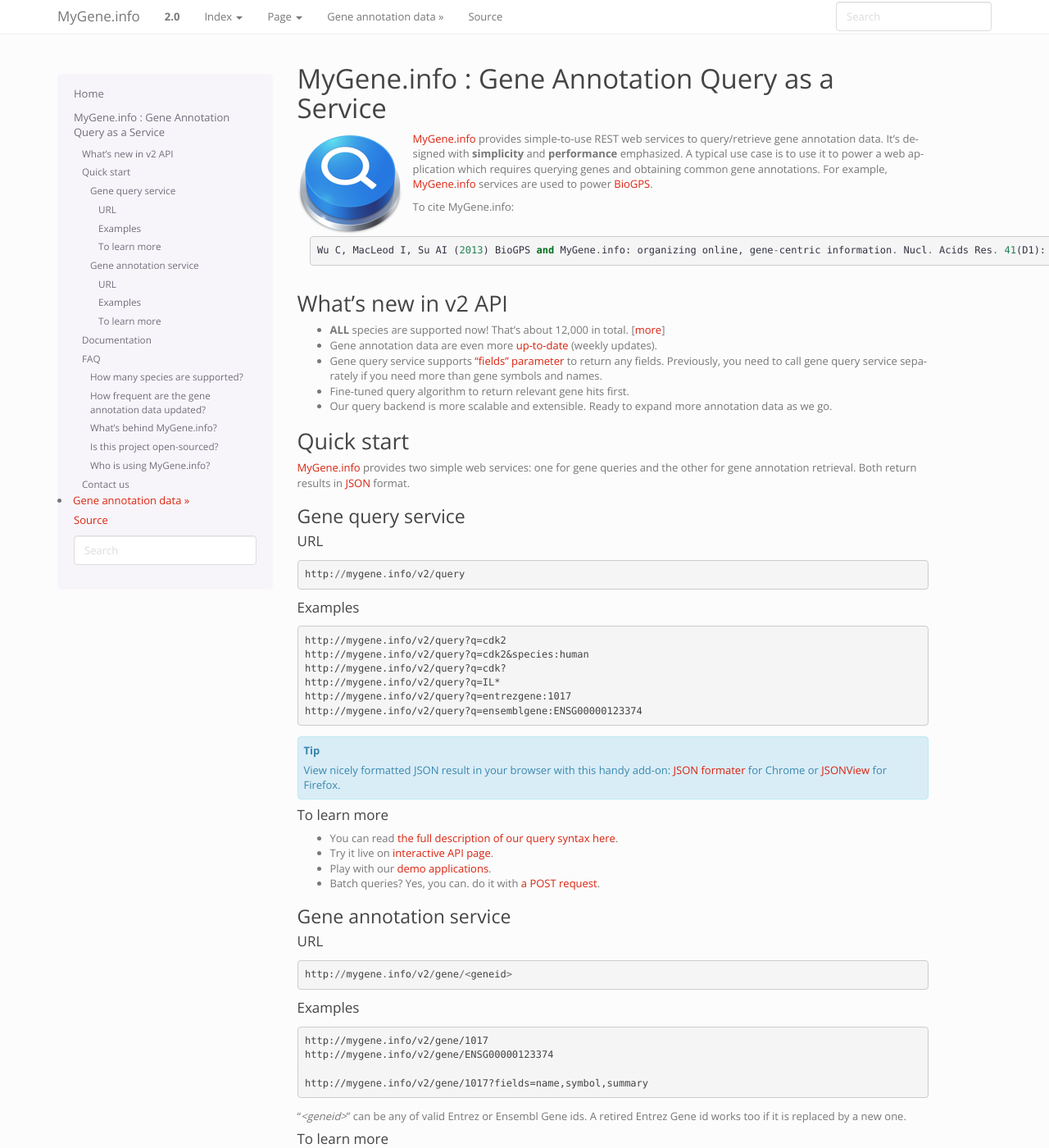
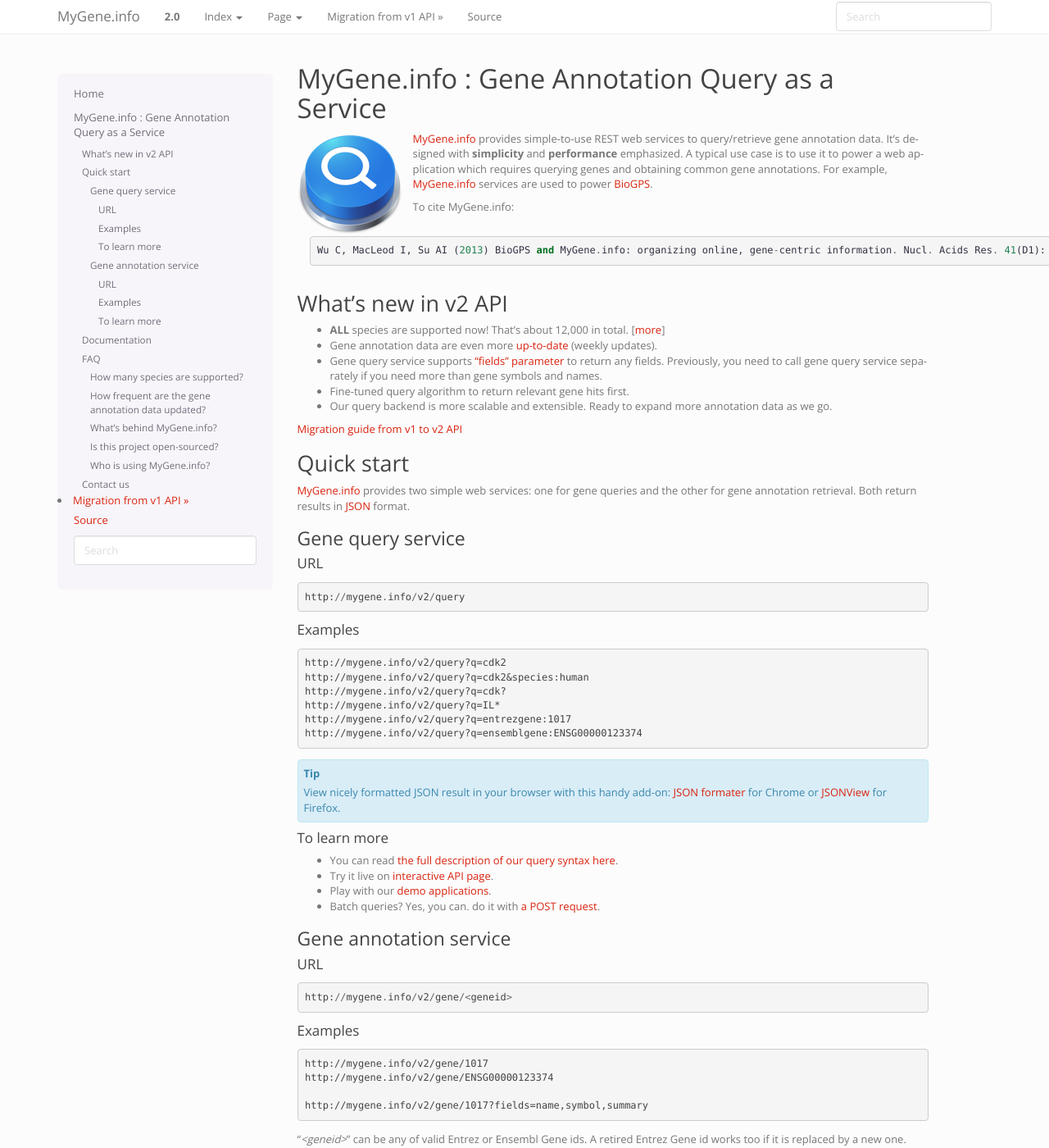
Before and after one commit to biothings/mygene.info, a Sphinx documentation site: the page built from docs/index.rst, in a window 1280 px wide and 1400 px high. Shown: the whole window at 82% size. Built offline with Sphinx 7.4.7, drawn with Linux system fonts in a browser that asks for light colours; some of the changed text lies outside the part shown.

Commit message:
added documentation for migration from v1 to v2 API.

```diff
--- a/docs/_static/mgdocs-styles.css
+++ b/docs/_static/mgdocs-styles.css
@@ -74,3 +74,28 @@
     text-align: center;
     font-size: 10px;
 }
+
+.v1_box {
+    float: left;
+    width: 50%;
+}
+
+.v2_box {
+    float: right;
+    width: 50%;
+}
+
+.v1_box pre,
+.v2_box pre {
+    width: 100%;
+}
+
+.v1_box p,
+.v2_box p {
+    text-align: center;
+}
+
+.v1_box table,
+.v2_box table {
+    width: 90% !important;
+}
--- a/docs/index.rst
+++ b/docs/index.rst
@@ -39,6 +39,7 @@
 * Fine-tuned query algorithm to return relevant gene hits first.
 * Our query backend is more scalable and extensible. Ready to expand more annotation data as we go.
 
+`Migration guide from v1 to v2 API <doc/migration_from_v1.html>`_
 
 .. include :: doc/quick_start.rst
 
@@ -50,6 +51,7 @@
    :maxdepth: 3
 
    Try it live on interactive API page <http://mygene.info/v2/api>
+   doc/migration_from_v1
    doc/data
    doc/query_service
    doc/annotation_service
```
Also changed, not shown: other parts of docs/index.rst (+0 -5 lines), docs/doc/migration_from_v1.rst (added, +136 -0 lines).
